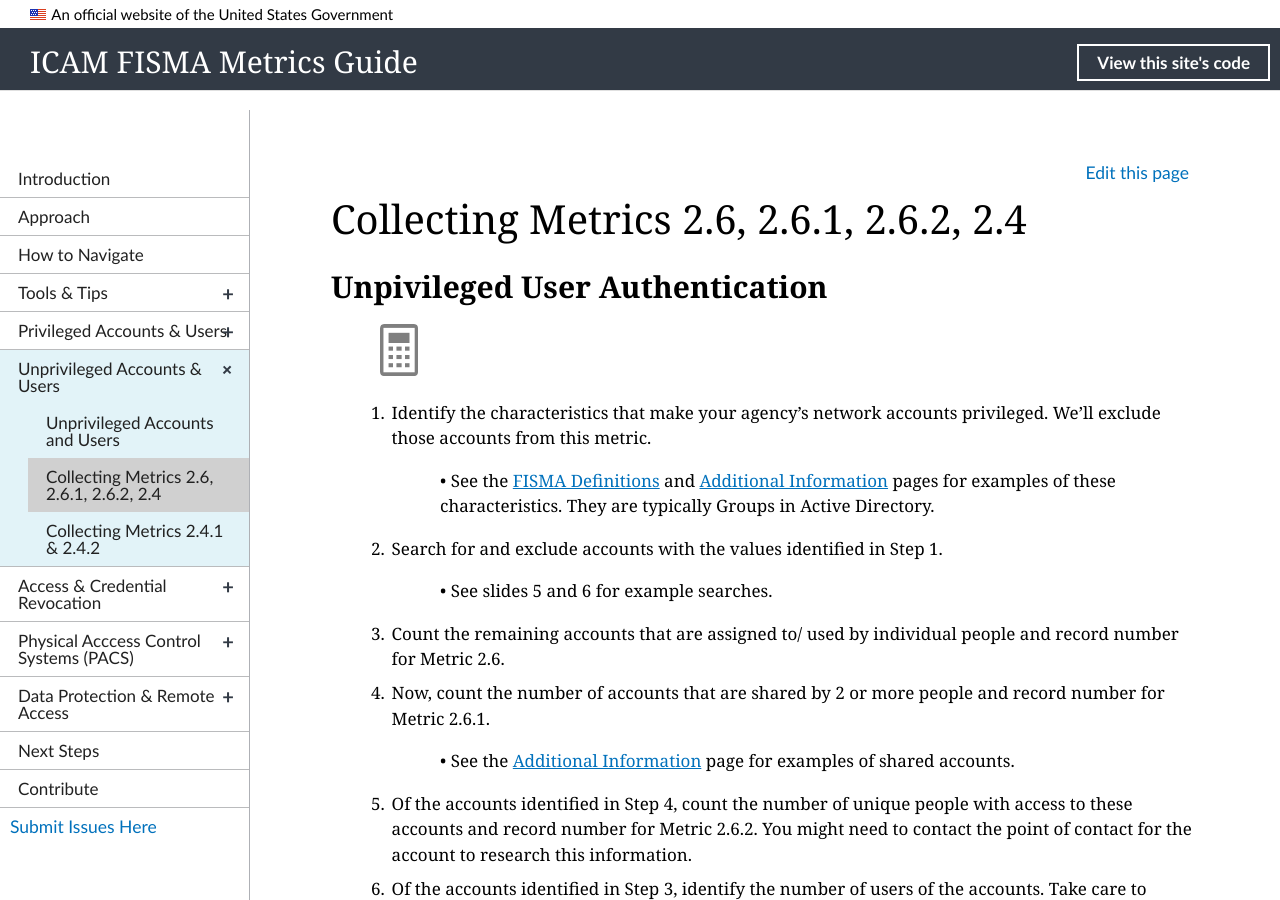
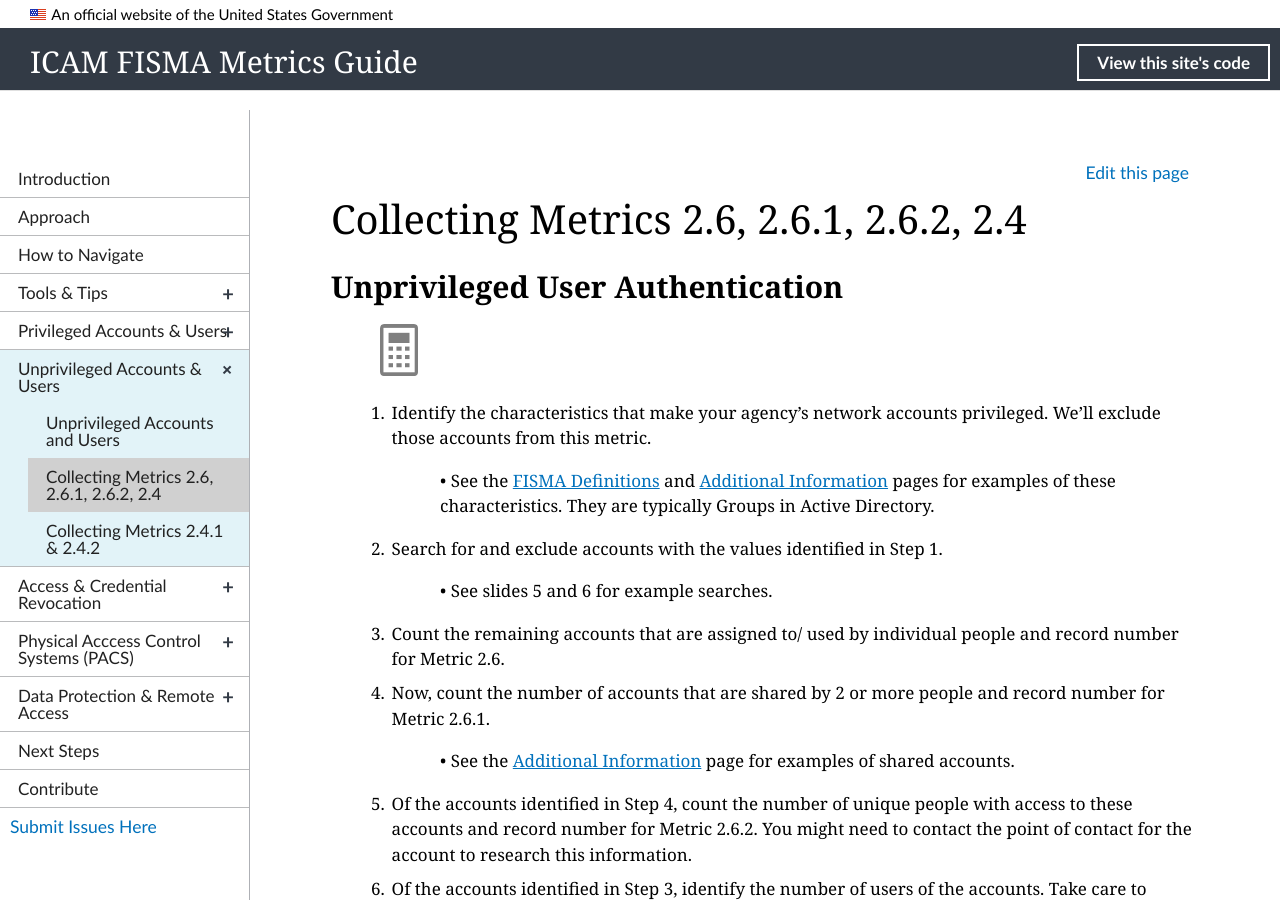
Before and after one commit to GSA/icam-fisma, a Jekyll site: the page built from _unpriv-mgmt/06_collection-26-24.md, in a window 1280 px wide and 900 px high. Built offline with Jekyll 4.4.1, drawn with Linux system fonts in a browser that asks for light colours; nearby versions of some CDN libraries.

Commit message:
fix typo

```diff
--- a/_unpriv-mgmt/06_collection-26-24.md
+++ b/_unpriv-mgmt/06_collection-26-24.md
@@ -4,7 +4,7 @@ title: Collecting Metrics 2.6, 2.6.1, 2.6.2, 2.4
 permalink: unpriv-mgmt/collection-26-24
 collection: unpriv-mgmt
 ---
-## Unpivileged User Authentication
+## Unprivileged User Authentication
 >![Calculator logo](../img/calc.png){:style="width:5%;"}
 
 1. Identify the characteristics that make your agency’s network accounts privileged. We’ll exclude those accounts from this metric.
```
